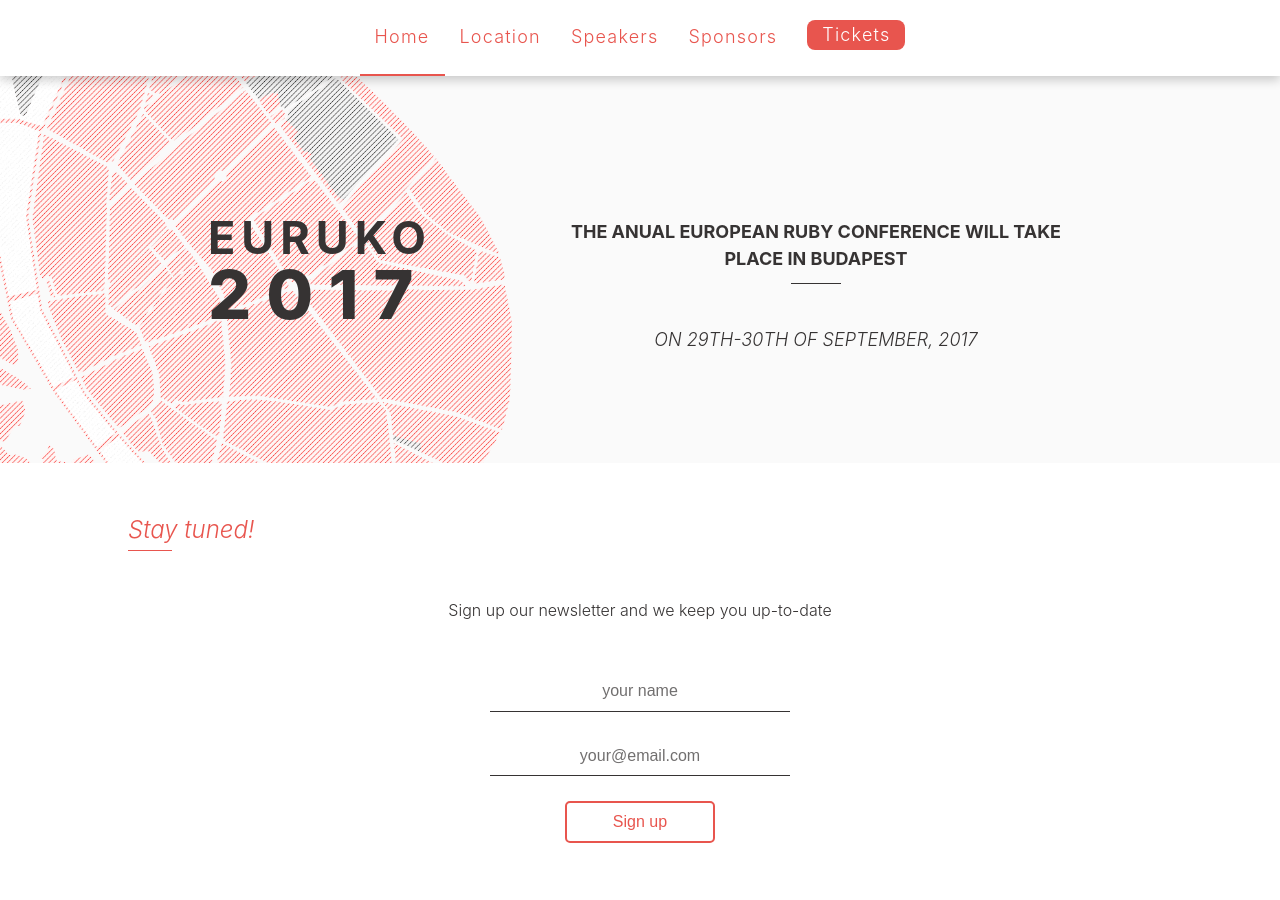
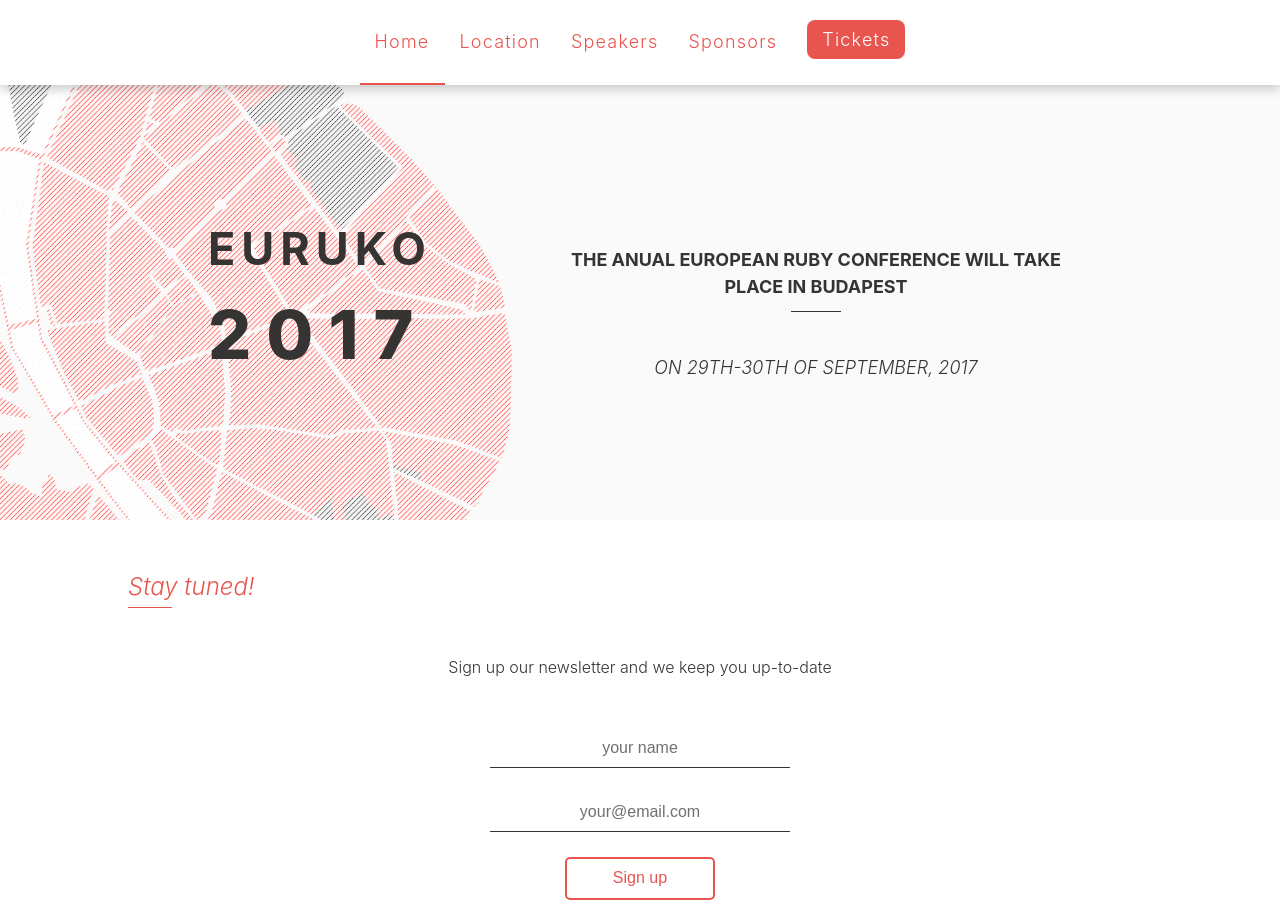
Before and after one commit to euruko/euruko2017.github.io, a Jekyll site: the page built from index.html, in a window 1280 px wide and 900 px high. Built offline with Jekyll 4.4.1, drawn with Linux system fonts in a browser that asks for light colours.

Commit message:
Define the default line-height for all the elements

```diff
--- a/_sass/base.scss
+++ b/_sass/base.scss
@@ -9,6 +9,7 @@
 body {
   font-family: -apple-system, BlinkMacSystemFont, "Segoe UI", Roboto, Oxygen, Ubuntu, Cantarell, "Open Sans", "Helvetica Neue", sans-serif;
   font-weight: 300;
+  line-height: 1.5;
   background: #fafafa;
   color: $font-color;
   padding-top: 50px;
@@ -67,7 +68,6 @@
 table {
   width: 100%;
   font-size: 14px;
-	line-height: 1.5;
 	letter-spacing: 0.7px;
   background: #fafafa;
 }
--- a/_sass/index.scss
+++ b/_sass/index.scss
@@ -36,7 +36,6 @@
   padding: 8vh 5vw;
   font-size: 18px;
   text-align: center;
-  line-height: 1.5;
 }
 
 .section-home-banner__info__title {
--- a/_sass/sections.scss
+++ b/_sass/sections.scss
@@ -1,6 +1,5 @@
 .section-container p {
   margin-top: 3vh;
-  line-height: 1.5;
 }
 
 .section-container--full {
--- a/_sass/speakers.scss
+++ b/_sass/speakers.scss
@@ -12,8 +12,6 @@
   text-align: center;
   max-width: 500px;
   margin: 80px auto;
-  line-height: 1.5;
-  letter-spacing: 0.7px;
 }
 
 .section-speakers .subscription-form {
@@ -41,7 +39,7 @@
 .speaker__name {
   font-size: 18px;
   font-style: italic;
-  line-height: 2.17;
+  margin: 5px 0;
   letter-spacing: 1.2px;
 }
 
--- a/_sass/sponsors.scss
+++ b/_sass/sponsors.scss
@@ -9,7 +9,6 @@
   margin: 80px auto;
   text-align: center;
   font-size: 14px;
-	line-height: 1.5;
 	letter-spacing: 0.7px;
 }
 
@@ -48,7 +47,6 @@
   margin-bottom: 50px;
   text-align: center;
   font-size: 12px;
-	line-height: 1.5;
 	letter-spacing: 0.7px;
 }
 
--- a/_sass/tickets.scss
+++ b/_sass/tickets.scss
@@ -1,6 +1,5 @@
 .section-tickets {
   text-align: center;
-	line-height: 1.5;
 	letter-spacing: 0.7px;
 }
 
```
